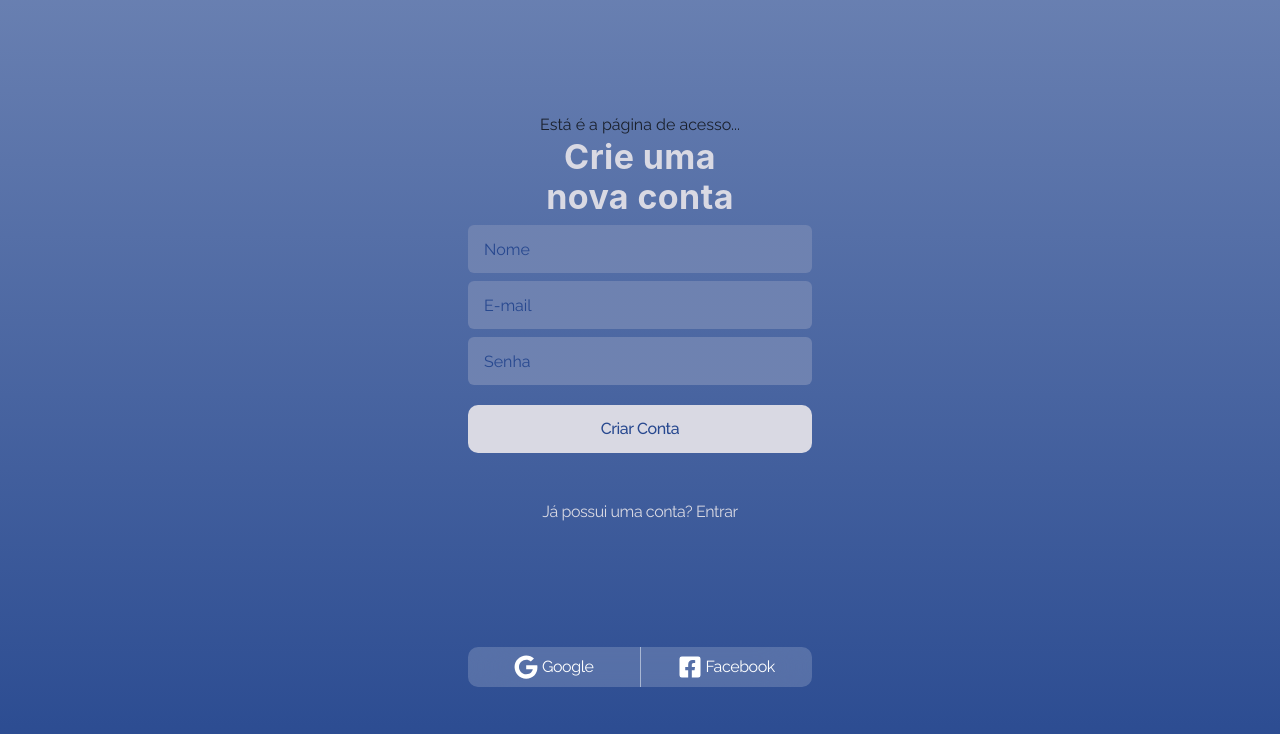
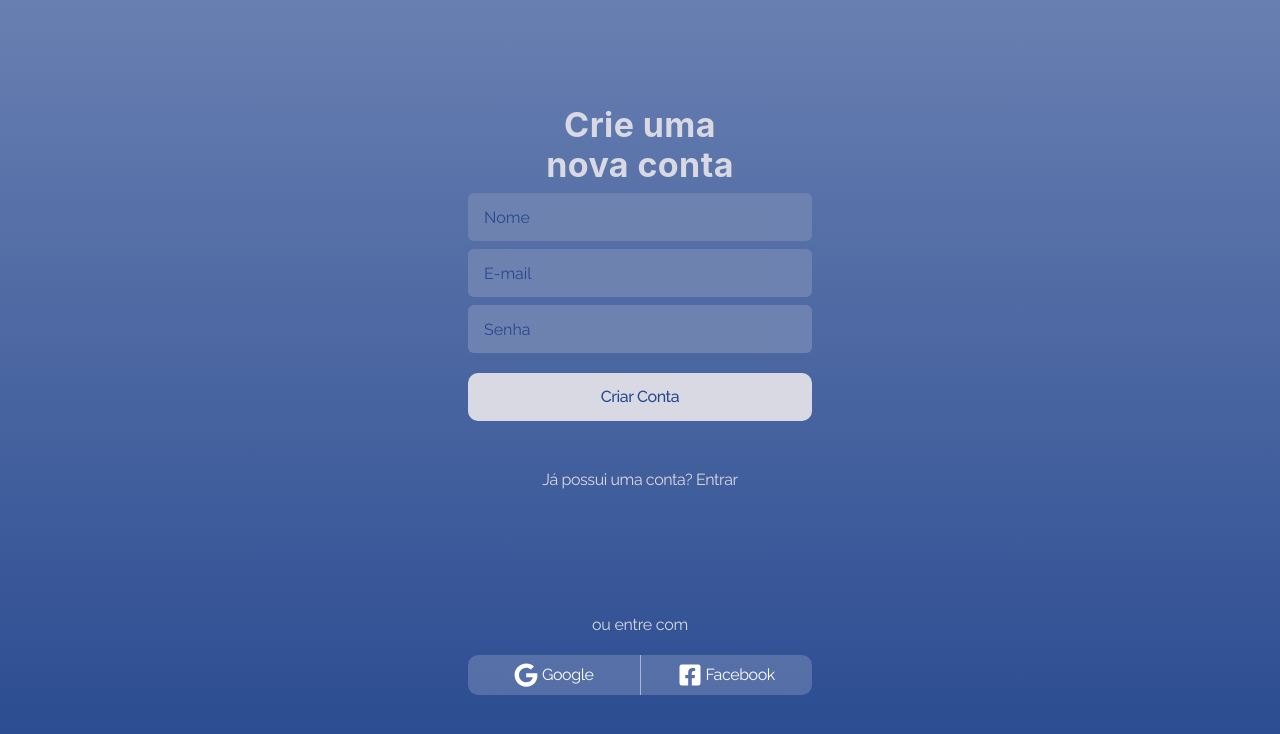
Before and after one commit to Achette/Make_a_List, a React (Create React App) app: page /signin in a window 1280 px wide. Shown: the top 734 px of the page. Built offline with nearby package versions, Linux system fonts and the light colour scheme.

Commit message:
feat: cria página para acessar subrotas

```diff
--- a/src/routes/Account/index.tsx
+++ b/src/routes/Account/index.tsx
@@ -1,8 +1,7 @@
 import React from 'react'
 import { Outlet } from 'react-router-dom'
-import { Box, Flex } from '@chakra-ui/react'
 import { ConnectBar } from '../../components'
-
+import { Box, Flex, Text } from '@chakra-ui/react'
 
 export const AccessAccount = () => {
   return (
@@ -13,8 +12,19 @@ export const AccessAccount = () => {
         justifyContent="center"
         flexDirection="column"
       >
-        Está é a página de acesso...
         <Outlet />
+
+        <Text
+          mb="1.25rem"
+          textAlign="center"
+          color="white.400"
+          fontSize="md"
+          fontWeight={400}
+          lineHeight="1.25rem"
+          letterSpacing="-0.24px"
+        >
+          ou entre com
+        </Text>
         <ConnectBar />
       </Flex>
     </Box>
```
